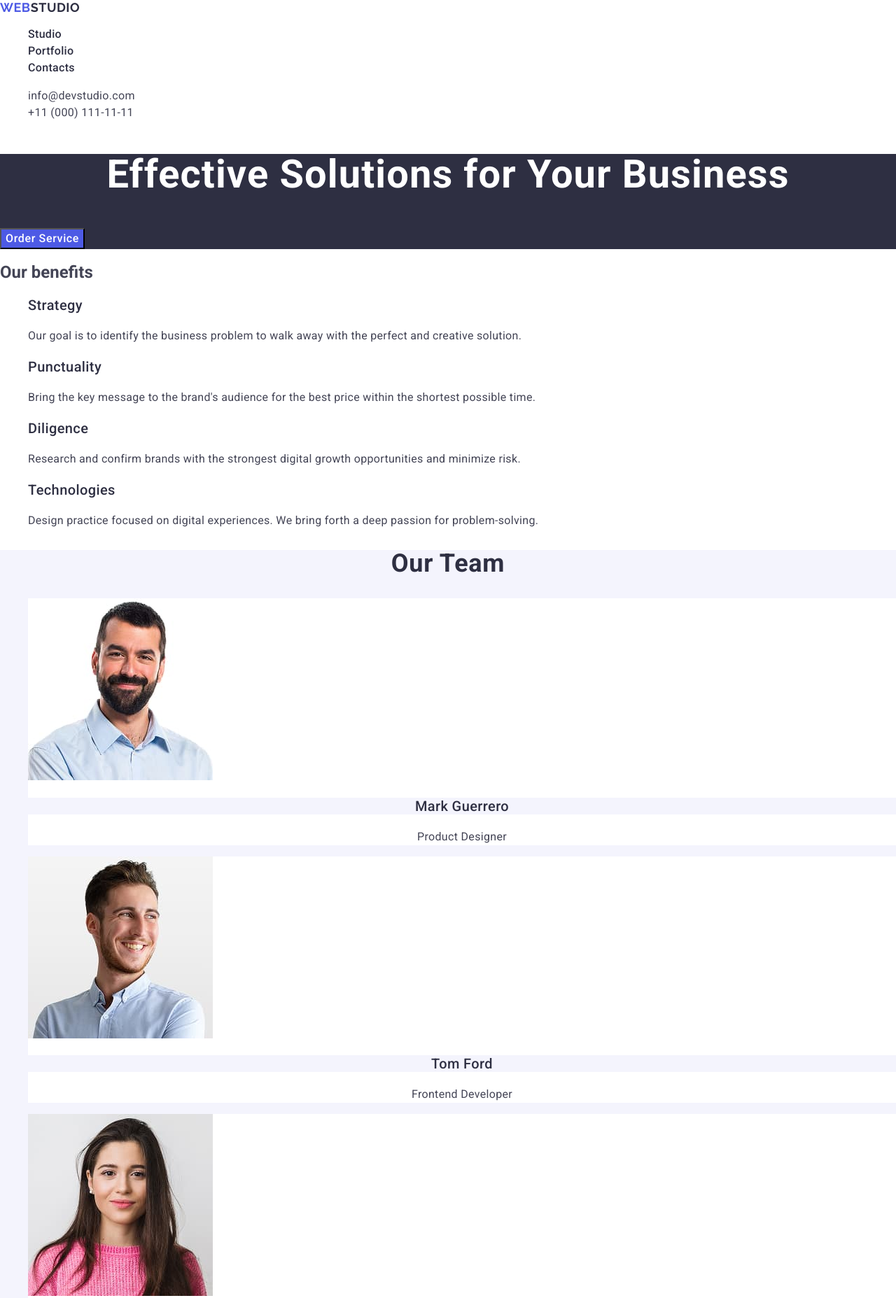
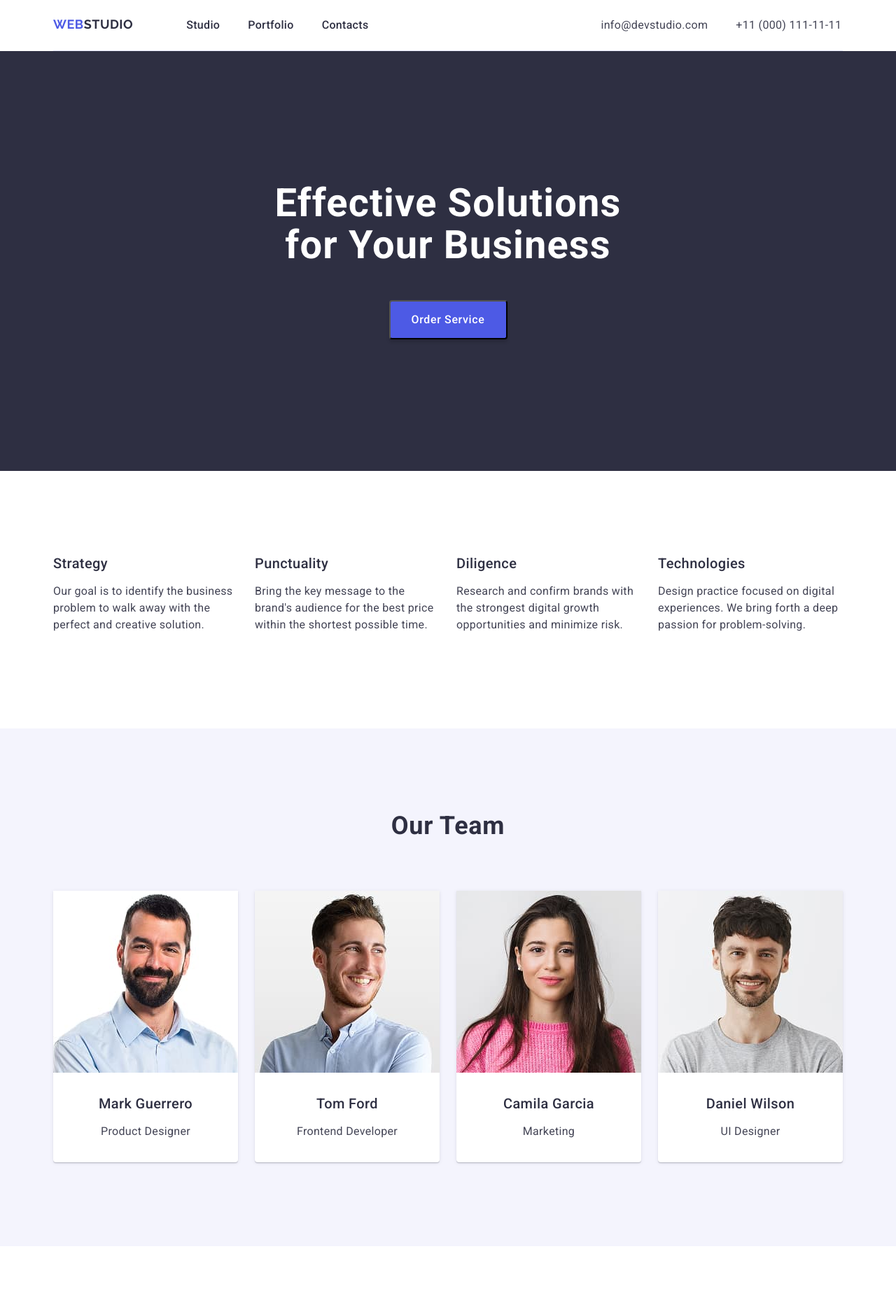
Before and after one commit to DronSofiia/goit-markup-hw-03, a plain HTML site: page index.html in a window 1280 px wide. Shown: the top 1855 px of the page at 70% size. Drawn offline with nearby package versions, Linux system fonts and the light colour scheme.

Commit message:
Add flex, margins and paddings

```diff
--- a/css/styles.css
+++ b/css/styles.css
@@ -10,18 +10,46 @@
     --color-navy_blue: #2E2F42;
     --color-ocean: #404BBF;
     --color-cloud: #F4F4FD;
+    --color-cornflower: #E7E9FC;
 }
 body{
     font-family: var(--main-fonts);
     color: var(--color-slate);
     background-color: var(--color-white);
 }
+h1,h2,h3,h4,h5,h6{
+    margin: 0;
+}
 a{
     text-decoration: none;
     color: inherit;
+
 }
 ul{
     list-style-type: none;
+    margin: 0;
+    padding-left: 0;
+}
+img{
+    display: block;
+}
+.container{
+    width: 1158px;
+    padding: 0 15px;
+    margin: 0 auto;
+}
+.section{
+    padding-top: 120px;
+    padding-bottom: 120px;
+}
+.header-nav-address{
+    display: flex;
+    border-bottom: 1px solid var(--color-cornflower);
+    padding: 24px 0;
+}
+.header-nav{
+    display: flex;
+
 }
 .header-nav-studio{
     font-weight: 700;
@@ -40,20 +68,34 @@ ul{
     letter-spacing: 0.03em;
     text-transform: uppercase;
     font-family: var(--second-fonts);
+    margin-right: 76px;
 }
+.header-nav-list{
+    display: flex;
+    gap: 40px;
 
+}
+.header-nav-list:not(:last-child) {
+    padding-right: 40px;
+}
 .header-nav-li{
     font-weight: 500;
     line-height: 1.5;
     letter-spacing: 0.02em;
     color: var(--color-navy_blue);
 }
+
 .header-nav-li:hover,
 .header-nav-li:focus{
     color: var(--color-ocean);
 }
 .header-adress{
     font-style: normal;
+}
+.header-adress-list{
+    display: flex;
+    margin-left: 332px;
+    gap: 40px;
 }
 .header-adress-lins{
     line-height: 1.5;
@@ -66,6 +108,7 @@ ul{
 }
 .web-head-section{
     background-color: var(--color-navy_blue);
+    padding: 188px 0;
 }
 .web-head-headline{
     font-weight: 700;
@@ -74,6 +117,9 @@ ul{
     letter-spacing: 0.02em;
     text-align: center;
     color: var(--color-white);
+    max-width: 496px;
+    margin: 0 auto;
+    margin-bottom: 48px;
 }
 .web-head-button{
     font-family: "Roboto", sans-serif;
@@ -83,10 +129,33 @@ ul{
     color: var(--color-white);
     cursor: pointer;
     background-color: var(--color-iris);
+    border-radius: 4px;
+    width: 169px;
+    height: 56px;
+    box-shadow: 0 4px 4px 0 rgba(0, 0, 0, 0.15);
+    display: block;
+    margin: 0 auto;
 }
 .web-head-button:hover,
 .web-head-button:focus{
     background-color: var(--color-ocean);
+}
+.visually-hidden{
+    position: absolute;
+    width: 1px;
+    height: 1px;
+    margin: -1px;
+    border: 0;
+    padding: 0;
+    white-space: nowrap;
+    clip-path: inset(100%);
+    clip: rect(0 0 0 0);
+    overflow: hidden;
+}
+.benefits-list{
+    display: flex;
+    align-items: center;
+    gap: 24px;
 }
 .benefits-headlines{
     font-weight: 500;
@@ -94,14 +163,23 @@ ul{
     line-height: 1.2;
     letter-spacing: 0.02em;
     color: var(--color-navy_blue);
+    margin-bottom: 8px;
+
+}
+.benefits-links{
+    width: calc((100% - 72px)/4);
 }
 .benefits-paragrafs{
     line-height: 1.5;
     letter-spacing: 0.02em;
     color: var(--color-slate);
 }
+
 .team-section{
     background: var(--color-cloud);
+}
+.team-list{
+    display: flex;
 }
 .team-portfolie-headlines{
     font-weight: 700;
@@ -111,9 +189,18 @@ ul{
     text-align: center;
     color: var(--color-navy_blue);
     text-transform: capitalize;
+    margin-bottom: 72px;
     }
 .team-links{
     background-color: var(--color-white);
+    border-radius: 0 0 4px 4px;
+    box-shadow: 0 2px 1px 0 rgba(46, 47, 66, 0.08), 0 1px 1px 0 rgba(46, 47, 66, 0.16), 0 1px 6px 0 rgba(46, 47, 66, 0.08);
+    width: 264px;
+    margin-right: 24px;
+    align-items: center;
+}
+.team-links:last-child{
+    margin-right: 0;
 }
 .team-headlines{
     font-weight: 500;
@@ -122,13 +209,29 @@ ul{
     letter-spacing: 0.02em;
     text-align: center;
     color: var(--color-navy_blue);
-    background-color: var(--color-cloud);
+    margin-top: 32px;
+    margin-bottom: 8px;
+
 }
 .team-paragrafs{
     line-height: 1.5;
     letter-spacing: 0.02em;
     text-align: center;
     color: var(--color-slate);
+    margin-bottom: 32px;
+}
+.portfolio-list{
+    display:flex;
+    flex-wrap: wrap;
+    align-items: center;
+    gap: 48px 24px;
+}
+.portfolio-link{
+    border-bottom: 1px solid var(--color-cornflower);
+    border-left: 1px solid var(--color-cornflower);
+    border-right: 1px solid var(--color-cornflower);
+    width: 360px;
+
 }
 .portfolio-headlines{
     font-weight: 500;
@@ -136,11 +239,16 @@ ul{
     line-height: 1.2;
     letter-spacing: 0.02em;
     color: var(--color-navy_blue);
+    margin-top: 32px;
+    margin-bottom: 8px;
+    padding-left: 16px;
 }
 .portfolio-paragrafs{
     line-height: 1.5;
     letter-spacing: 0.02em;
     color: var(--color-slate);
+    padding-left: 16px;
+    margin-bottom: 32px;
 }
 .footer-section{
     background-color: var(--color-navy_blue);
@@ -153,9 +261,17 @@ ul{
     text-transform: uppercase;
     color: var(--color-cloud);
     font-family: var(--second-fonts);
+
+}
+.footer-studio{
+    display: inline-block;
+    padding-top: 100px;
 }
 .footer-paragrafs{
+    max-width: 264px;
     line-height: 1.5;
     letter-spacing: 0.02em;
     color: var(--color-cloud);
+    padding-bottom: 100px;
+    text-align: left;
 }
--- a/index.html
+++ b/index.html
@@ -15,10 +15,12 @@
 </head>
 <body>
    <header>
-        <nav>
+       <div class="container">
+           <div class="header-nav-address">
+               <nav class="header-nav">
                     <a href="./index.html" class="header-nav-studio">Web<span class="header-nav-logo">Studio</span>
                     </a>
-            <ul>
+                    <ul class="header-nav-list">
                         <li>
                             <a href="./index.html"
                                 class="header-nav-li">Studio</a>
@@ -34,7 +36,7 @@
                     </ul>
                 </nav>
                 <address class="header-adress">
-            <ul>
+                    <ul class="header-adress-list">
                         <li>
                             <a href="mailto:info@devstudio.com"
                                 class="header-adress-lins">info@devstudio.com</a>
@@ -45,51 +47,57 @@
                         </li>
                     </ul>
                 </address>
+           </div>
+       </div>
    </header>
    <main>
         <!--Webs head-->
-        <section class="web-head-section">
+        <section class="web-head-section section">
+            <div class="container">
                 <h1 class="web-head-headline">Effective Solutions for Your Business</h1>
                 <button type="button" class="web-head-button">Order Service</button>
+            </div>
         </section>
 
 
         <!--Benefits-->
-        <section>
-            <h2>Our benefits</h2>
-            <ul>
-                <li>
+        <section class="section">
+            <div class="container">
+                <h2 class="visually-hidden">Our benefits</h2>
+                <ul class="benefits-list">
+                    <li class="benefits-links">
                         <h3 class="benefits-headlines">Strategy</h3>
                         <p class="benefits-paragrafs">
                         Our goal is to identify the business
                         problem to walk away with the perfect and creative solution.
                         </p>
                     </li>
-                <li>
+                    <li class="benefits-links">
                         <h3 class="benefits-headlines">Punctuality</h3>
                         <p class="benefits-paragrafs">
                         Bring the key message to the brand's audience for the best price within the shortest possible time.
                         </p>
                     </li>
-                <li>
+                    <li class="benefits-links">
                         <h3 class="benefits-headlines">Diligence</h3>
                         <p class="benefits-paragrafs">
                             Research and confirm brands with the strongest digital growth opportunities and minimize risk.
                         </p>
                     </li>
-                <li>
+                    <li class="benefits-links">
                         <h3 class="benefits-headlines">Technologies</h3>
                         <p class="benefits-paragrafs">Design practice focused on digital experiences. We bring forth a deep passion for problem-solving.
-
                         </p>
                     </li>
                 </ul>
+            </div>
         </section>
 
         <!--Team-->
-        <section class="team-section">
+        <section class="team-section section">
+            <div class="container">
                 <h2 class="team-portfolie-headlines">Our Team</h2>
-            <ul>
+                <ul class="team-list">
                     <li class="team-links">
                         <img src="./images/mark_guerrero.jpg"
                              alt="picture of mark"
@@ -124,13 +132,15 @@
                         <p class="team-paragrafs">UI Designer</p>
                     </li>
                 </ul>
+            </div>
         </section>
 
         <!--Our Portfolio-->
         <section>
-            <h2 class="team-portfolie-headlines">Our Portfolie</h2>
-            <ul>
-                <li>
+            <div class="container section">
+                <h2 class="team-portfolie-headlines">Our Portfolio</h2>
+                <ul class="portfolio-list">
+                    <li class="portfolio-link">
                         <img src="./images/banking_app.jpg"
                              alt="photo of banking app"
                              width="360"
@@ -139,7 +149,7 @@
                         <h3 class="portfolio-headlines">Banking App</h3>
                         <p class="portfolio-paragrafs">App</p>
                     </li>
-                <li>
+                    <li class="portfolio-link">
                         <img src="./images/cashless_payment.jpg"
                              alt="photo of cashless payment"
                              width="360"
@@ -148,7 +158,7 @@
                         <h3 class="portfolio-headlines">Cashless Payment</h3>
                         <p class="portfolio-paragrafs">Marketing</p>
                     </li>
-                <li>
+                    <li class="portfolio-link">
                         <img src="./images/meditation_app.jpg"
                              alt="photo of meditation app"
                              width="360"
@@ -156,7 +166,7 @@
                         <h3 class="portfolio-headlines">Meditation App</h3>
                         <p class="portfolio-paragrafs">App</p>
                     </li>
-                <li>
+                    <li class="portfolio-link">
                         <img src="./images/taxi_service.jpg"
                              alt="photo of taxi servise"
                              width="360"
@@ -164,7 +174,7 @@
                         <h3 class="portfolio-headlines">Taxi Service</h3>
                         <p class="portfolio-paragrafs">Marketing</p>
                     </li>
-                <li>
+                    <li class="portfolio-link">
                         <img src="./images/screen_illustrations.jpg"
                              alt="photo of screen illustrations"
                              width="360"
@@ -172,7 +182,7 @@
                         <h3 class="portfolio-headlines">Screen Illustrations</h3>
                         <p class="portfolio-paragrafs">Design</p>
                     </li>
-                <li>
+                    <li class="portfolio-link">
                         <img src="./images/online_courses.jpg"
                              alt="photo of women with mobile phone"
                              width="360"
@@ -181,15 +191,18 @@
                         <p class="portfolio-paragrafs">Marketing</p>
                     </li>
                 </ul>
+            </div>
         </section>
 
    </main>
    <footer class="footer-section">
-    <a href="./index.html" class="header-nav-studio">Web<span class="footer-logo">Studio</span>
+    <div class="container">
+        <a href="./index.html" class="header-nav-studio footer-studio">Web<span class="footer-logo">Studio</span>
         </a>
         <p class="footer-paragrafs">
             Increase the flow of customers and sales for your business with digital marketing & growth solutions.
         </p>
+    </div>
    </footer>
 </body>
 </html>
```
Lines whose indentation alone changed are shown as unchanged.
